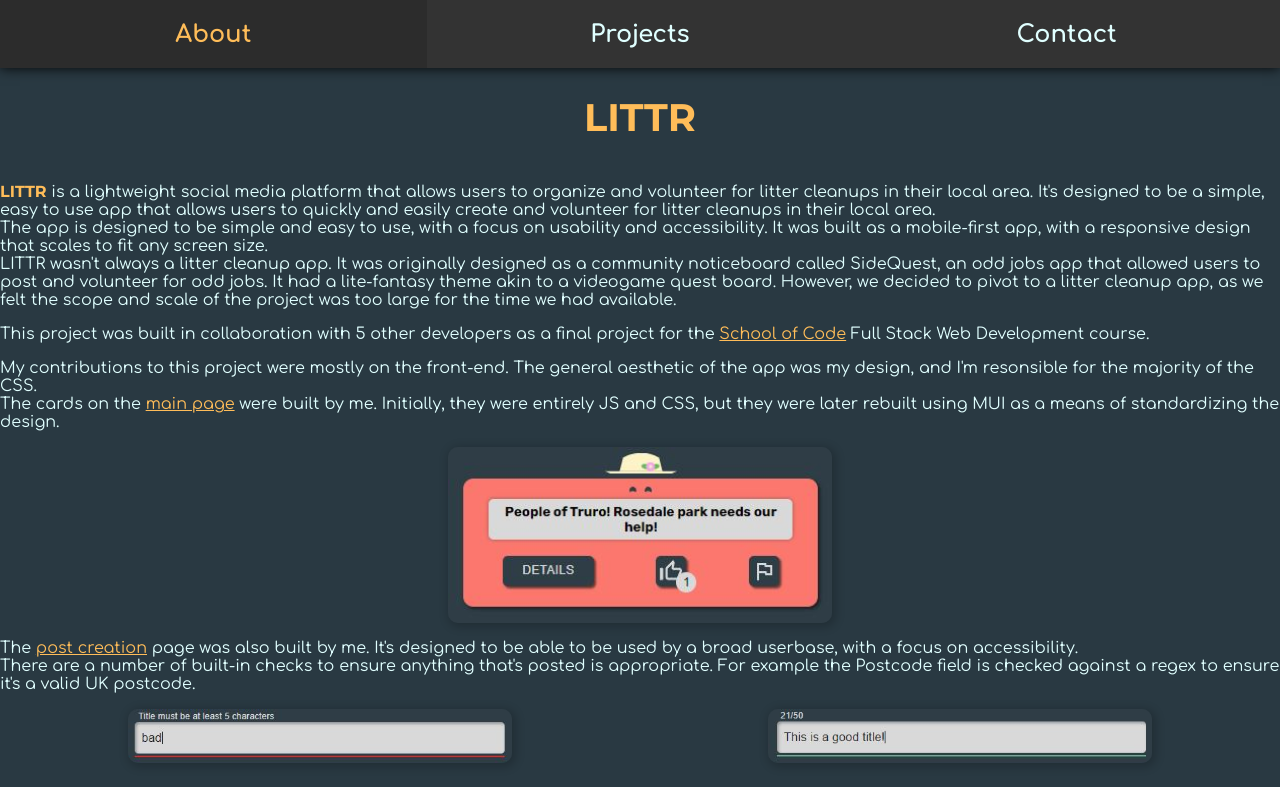
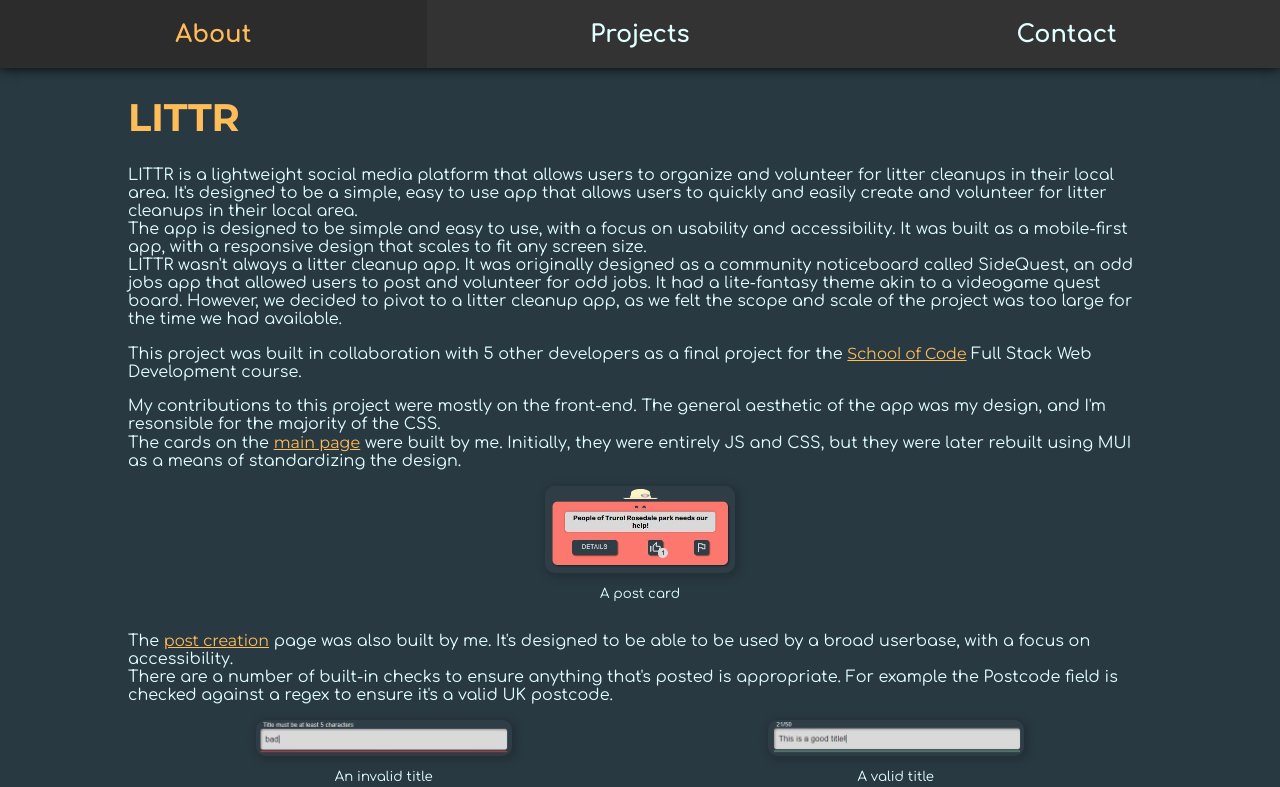
Before and after one commit to TrisRosco/portfolio, a React (Create React App) app in the folder pf/: page /littr in a window 1280 px wide. Shown: the top 787 px of the page. Built offline with nearby package versions, Linux system fonts and the light colour scheme; a web font is replaced by a local one.

Commit message:
CSS screen querys added to various pages

```diff
--- a/pf/src/components/crtScreen/index.js
+++ b/pf/src/components/crtScreen/index.js
@@ -59,7 +59,7 @@ const CrtScreen = (props) => {
       <div className="crtScreen-image">
         <img id="my-face" src={face} alt="My stupid face" />
       </div>
-      <div className="crtScreen-content-text">
+      <div id="hire-now">
         <p>Hire now! Call us at 1-800-TRISTAN</p>
         <p>Shareware version also available</p>
       </div>
--- a/pf/src/components/crtScreen/styles.css
+++ b/pf/src/components/crtScreen/styles.css
@@ -242,6 +242,13 @@
     animation: hueRotate 0.05s linear infinite;
   }
 
+  #hire-now{
+    display: flex;
+    justify-content: center;
+    align-items: center;
+    flex-direction: column;
+  }
+
   .crtScreen-image {
     display: flex;
     justify-content: center;
--- a/pf/src/components/navBar/styles.css
+++ b/pf/src/components/navBar/styles.css
@@ -3,6 +3,7 @@
     display: flex;
     box-shadow: 0px 0px 12px 0px rgba(0,0,0,0.95);
     user-select: none;
+
 }
 
 .nav-bar-list{
--- a/pf/src/pages/About/styles.css
+++ b/pf/src/pages/About/styles.css
@@ -99,3 +99,32 @@ img:hover {
   filter: blur(0px);
   }
 }
+
+/* Media Query for Mobile Devices */
+@media (max-width: 768px) {
+  .about{
+    background-image: none;
+
+  }
+
+  .about-container {
+    height: 100vh;
+    margin: 1em;
+  }
+  .tech-container {
+    display: grid;
+    grid-template-columns: 1fr 1fr;
+  }
+  .tech-item {
+    margin: 0.5em;
+  }
+  #hey {
+    font-size: 1.5em;
+  }
+  #linkedin-github {
+    font-size: small;
+  }
+  .my-name {
+    font-size: 1.5em;
+  }
+}
--- a/pf/src/pages/CRT/styles.css
+++ b/pf/src/pages/CRT/styles.css
@@ -18,3 +18,9 @@
     filter: blur(0px);
     }
   }
+
+  @media (max-width: 768px) {
+    .crt-container {
+
+    }
+  }
--- a/pf/src/pages/LITTR/index.js
+++ b/pf/src/pages/LITTR/index.js
@@ -71,8 +71,11 @@ const LITTR = () => {
             <br />
           </p>
           <div className="example-images-container">
+          <div className="example-image">
             <img id="card" src={postexample} alt="A post card" />
+            <p className="image-description">A post card</p>
           </div>
+        </div>
           <p>
             The{" "}
             <a
@@ -91,9 +94,15 @@ const LITTR = () => {
             against a regex to ensure it's a valid UK postcode.
           </p>
           <div className="example-images-container">
+          <div className="example-image">
             <img id="bad" src={bad} alt="An invalid title" />
+            <p className="image-description">An invalid title</p>
+          </div>
+          <div className="example-image">
             <img id="good" src={good} alt="A valid title" />
+            <p className="image-description">A valid title</p>
           </div>
+        </div>
         </div>
         <div className="littr-list-container">
           <div className="littr-features">
--- a/pf/src/pages/LITTR/styles.css
+++ b/pf/src/pages/LITTR/styles.css
@@ -1,15 +1,20 @@
+/* Global Styles */
 @import url('https://fonts.googleapis.com/css2?family=Montserrat:wght@400;700;800&family=Rubik:wght@400;700&display=swap');
 
-.littr-container{
+.littr {
     display: flex;
     flex-direction: column;
     align-items: center;
-    justify-content: center;
-    animation: fadeIn 0.5s ease-in forwards;
 }
 
- .littr-list-container{
-    width: 100%;
+.littr-container {
+    width: 80%;
+    max-width: 1400px;
+    animation: fadeIn 0.5s ease-in forwards;
+    box-sizing: border-box;
+}
+
+.littr-list-container {
     display: flex;
     flex-direction: row;
     justify-content: space-evenly;
@@ -22,56 +27,64 @@
     transition: 0.2s;
 }
 
-.littr-title{
+.littr-title,
+.littr-subtitle,
+.littr-link {
     font-family: 'Montserrat', sans-serif;
     color: #FFBD59;
+}
+
+.littr-title {
     font-size: larger;
     text-shadow: 2px 2px 10px 2px rgba(0, 0, 0, 0.5);
 }
 
-.littr-video-frame{
+.littr-description {
+    word-wrap: break-word;
+    width: fit-content;
+}
+
+.littr-video-frame {
     border: none;
     border-radius: 10px;
     box-shadow: 2px 2px 10px 2px rgba(0, 0, 0, 0.2);
-
 }
 
-.littr-subtitle{
-    font-family: 'Montserrat', sans-serif;
+.littr-link {
+    transition: 0.2s;
     color: #FFBD59;
 }
 
-.littr-highlight{
-    font-family: 'Montserrat', sans-serif;
-    color: #FFBD59;
-    font-weight: bold;
-}
-
-.littr-link {
-    color: #FFBD59;
-    transition: 0.2s;
-}
-
-.littr-link:hover{
-    transition: 0.2s;
+.littr-link:hover {
     color: lightcyan;
 }
 
-.example-images-container{
+.example-images-container {
     display: flex;
-    flex-direction: row;
     justify-content: space-around;
     align-items: center;
     width: 100%;
 }
 
-#bad, #good, #card {
-    width: 30%;
+.example-image {
+    display: flex;
+    flex-direction: column;
+    justify-content: center;
+    align-items: center;
+}
+
+.image-description {
+    font-size: smaller;
+}
+
+#bad,
+#good,
+#card {
+    width: 50%;
     height: auto;
     border-radius: 10px;
     box-shadow: 2px 2px 10px 2px rgba(0, 0, 0, 0.2);
 }
-
 
 @keyframes fadeIn {
     from {
@@ -83,3 +96,27 @@
         filter: blur(0px);
     }
 }
+
+/* Media Query for Mobile Devices */
+@media (max-width: 768px) {
+    .littr-container {
+        max-width: 380px;
+
+    }
+    .littr-list-container {
+        justify-content: center;
+        flex-direction: column  ;
+    }
+
+    .example-images-container {
+        flex-direction: column;
+        align-items: center;
+    }
+
+    .littr-description {
+        font-size: smaller;
+    }
+    .littr-video-frame {
+        width: 380px;
+    }
+}
```
Lines whose indentation alone changed are shown as unchanged.
